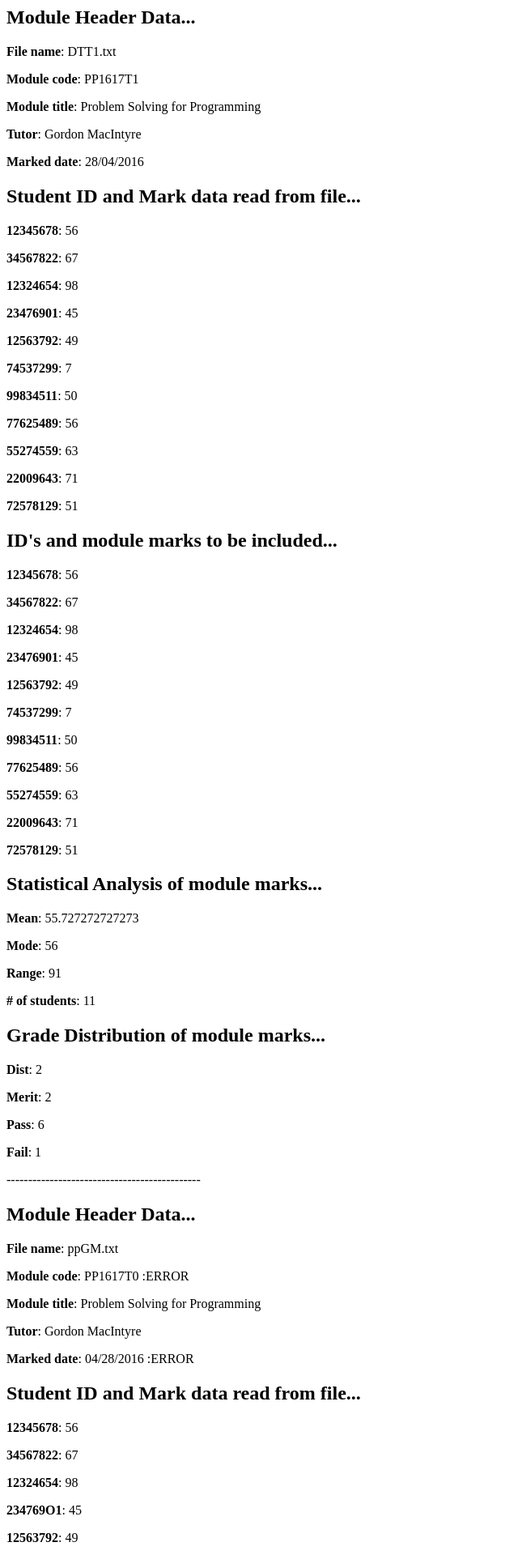
After one commit to gabits/birkbeck_assignments, a PHP site: page /includes/display_student_data.php in a window 1280 px wide. The commit adds this page. Shown: the top 1920 px of the page at 81% size, without its empty margins (0-640 px from the left). Run offline with PHP 8.4, Linux system fonts and the light colour scheme.

Commit message:
Finalise TMA, problem with circular dependencies

```diff
--- a/php-experiments/p1tma/data/DTT1.txt
+++ b/php-experiments/p1tma/data/DTT1.txt
@@ -1,4 +1,4 @@
-PP1617T0, Problem Solving for Programming, Gordon MacIntyre, 04/28/2016
+PP1617T1, Problem Solving for Programming, Gordon MacIntyre, 28/04/2016
 12345678, 56
 34567822, 67
 12324654, 98
--- a/php-experiments/p1tma/includes/files_processor.php
+++ b/php-experiments/p1tma/includes/display_student_data.php
@@ -1,10 +1,18 @@
 <?php
 
-// TODO: array has empty line
+include 'html_builder.php';
+
+
+define('DATA_DIRECTORY', __DIR__ . '/../data/');
+
+
+$data_files = get_data_files(DATA_DIRECTORY);
+foreach ($data_files as $file_name) {
+    build_and_display_html_from_file($file_name);
+};
 
 
 function get_data_files($data_dir) {
-
     // Check if we can get files from the given directory name
     if (is_dir($data_dir)) {
         $data_dir = opendir($data_dir);
--- /dev/null
+++ b/php-experiments/p1tma/includes/grades_calculation.php
@@ -0,0 +1,53 @@
+<?php
+
+require_once 'functions.php';
+
+
+function analyse_student_marks($valid_student_marks) {
+    $mean = mmmr($valid_student_marks, $output='mean');
+    $mode = mmmr($valid_student_marks, $output='mode');
+    $range = mmmr($valid_student_marks, $output='range');
+
+    // The amount of valid marks we have stored in the array will indicate
+    // how many students have been included in the mark calculations.
+    $number_of_students = count($valid_student_marks);
+
+    $statistical_analysis = array(
+        'Mean' => $mean,
+        'Mode' => $mode,
+        'Range' => $range,
+        '# of students' => $number_of_students,
+    );
+    return $statistical_analysis;
+};
+
+
+function calculate_grade_distribution($valid_student_marks) {
+    $distinction = 0;
+    $merit = 0;
+    $pass = 0;
+    $fail = 0;
+
+    foreach ($valid_student_marks as $mark) {
+        if ($mark >= 70) {
+            $distinction++;
+        } elseif ($mark >= 60) {
+            $merit++;
+        } elseif ($mark >= 40) {
+            $pass++;
+        } else {
+            $fail++;
+        };
+    };
+
+    $grade_distribution = array(
+        'Dist' => $distinction,
+        'Merit' => $merit,
+        'Pass' => $pass,
+        'Fail' => $fail,
+    );
+
+    return $grade_distribution;
+};
+
+?>
--- a/php-experiments/p1tma/includes/html_processor.php
+++ b/php-experiments/p1tma/includes/html_builder.php
@@ -1,20 +1,21 @@
 <?php
 
-require 'students_marks_for_module.php';
+require_once 'validators.php';
+require_once 'grades_calculation.php';
 
 
-function get_data_for_html($file_contents) {
+function get_data_for_html($file_name, $file_contents) {
     // Given an array $file_contents, process the data to get all
     // information that will be exposed on the template.
 
     // The first line from the file contents should be the header information
     $file_header = $file_contents[0];
     // And all other lines should involve student IDs and grades
-    $file_body = $file_contents[1];
+    $file_body = array_slice($file_contents, 1, count($file_contents));
 
     // First, generate and validate all data. The following logic retrieves 5
     // arrays with data for the HTML, then gather all in one major array
-    $module_header = get_module_header($file_header);
+    $module_header = get_module_header($file_name, $file_header);
     $raw_student_marks = get_student_marks($file_body);
     $valid_student_marks = validate_student_marks($raw_student_marks);
     $statistical_analysis = analyse_student_marks($valid_student_marks);
@@ -27,25 +28,18 @@ function get_data_for_html($file_contents) {
         'statistical_analysis' => $statistical_analysis,
         'grade_distribution' => $grade_distribution,
     );
+    return $html_data;
 };
 
 
-function build_and_display_html_from_file($data_file) {
+function build_and_display_html_from_file($file_name) {
     // Reads the file, validates the data and places it in the
     // HTML so we can display it to the user.
 
-    function display_data_from_array() {
-        echo "<p>";
-        foreach ($array_data as $key => $value) {
-            echo "<b>$key</b>: $value";
-        };
-        echo "</p>";
-    };
+    $file_path = DATA_DIRECTORY . "/$file_name";
 
-    $file_contents = get_file_contents($data_file);
-    $html_data = get_data_for_html($file_contents);
-
-    $number_of_students = $html_data['number_of_students'];
+    $file_contents = get_file_contents($file_path);
+    $html_data = get_data_for_html($file_name, $file_contents);
 
     echo "<section>";
 
--- /dev/null
+++ b/php-experiments/p1tma/includes/validators.php
@@ -0,0 +1,176 @@
+<?php
+
+define('TERM_TYPES', array('T1', 'T2', 'T3'));
+define('ERROR_PATTERN', ' :ERROR');
+define(
+    'MODULE_CODES',
+    array(
+        'PP' => 'Problem Solving for Programming',
+        'P1' => 'Web Programming using PHP',
+        'DT' => 'Introduction to Database Technology',
+    )
+);
+
+
+function clean_trailing_whitespaces_in_data_array($data_array) {
+    for ($index = 0; $index < count($data_array); $index++) {
+        $data_array[$index] = trim($data_array[$index]);
+    };
+    return $data_array;
+};
+
+
+function display_data_from_array($array_data) {
+    echo "<section>";
+    foreach ($array_data as $key => $value) {
+        echo "<p><b>$key</b>: $value</p>";
+    };
+    echo "</section>";
+};
+
+
+function validate_marked_date($marked_date) {
+    $error = $marked_date . ERROR_PATTERN;
+
+    if ($marked_date == '') {
+        $marked_date = $error;
+    } elseif (!strpbrk($marked_date, "/")) {
+        // There is no slash on the marked date
+        $marked_date = $error;
+    } else {
+        $date = explode("/", $marked_date);
+
+        $day = (int)$date[0];
+        $month = (int)$date[1];
+        $year = (int)$date[2];
+
+        if ($day < 0 or $day > 31 or $month < 0 or $month > 12 or $year < 0) {
+            $marked_date = $error;
+        };
+    };
+    return $marked_date;
+};
+
+
+function validate_module_title($module_title, $module_code) {
+    $is_registered = false;
+
+    $code_ending_str = substr($module_code, -1, -8);
+    if ($code_ending_str == ERROR_PATTERN) {
+        $is_registered = false;
+    } else {
+        foreach (MODULE_CODES as $registered_code => $registered_title) {
+            if (MODULE_CODES[$registered_code] == $module_title) {
+                $is_registered = true;
+            };
+        };
+    };
+
+    if (!$is_registered) {
+        $module_title = $module_title . ERROR_PATTERN;
+    };
+    return $module_title;
+};
+
+
+function validate_module_code($module_code) {
+    $error = $module_code . ERROR_PATTERN;
+
+    if (strlen($module_code) != 8) {
+        // The module code does not have the expected size
+        $module_code = $error;
+    };
+
+    $module_code = strtoupper($module_code);
+    $starting_module_code = substr($module_code, 0, 2);
+    $term_type = substr($module_code, 6, 2);
+    $module_year = substr($module_code, 2, 4);
+
+    if (!array_key_exists($starting_module_code, MODULE_CODES)) {
+        // The module code is not registered
+        $module_code = $error;
+    } elseif (!ctype_digit($module_year)) {
+        // The 4 middle digits are not a year
+        $module_code = $error;
+    } elseif (!in_array($term_type, TERM_TYPES)) {
+        // The last two digitis are not term types
+        $module_code = $error;
+    };
+    return $module_code;
+};
+
+
+function validate_module_tutor($module_tutor) {
+    if ($module_tutor == '') {
+        $module_tutor = $module_tutor . ERROR_PATTERN;
+    };
+    return $module_tutor;
+};
+
+
+function get_module_header($file_name, $module_header) {
+    // The module headers follow this structure and order:
+    //
+    // File name: <file_name>
+    // Module code: <module_code>
+    // Module title: <module_title>
+    // Tutor: <tutor>
+    // Marked date: <dd/mm/yyyy>
+
+    $headers = explode(",", $module_header);
+    $headers = clean_trailing_whitespaces_in_data_array($headers);
+
+    $module_code = validate_module_code($headers[0]);
+    $module_title = validate_module_title($headers[1], $module_code);
+    $tutor = validate_module_tutor($headers[2]);
+    $marked_date = validate_marked_date($headers[3]);
+
+    $validated_module_header = array(
+        'File name' => $file_name,
+        'Module code' => $module_code,
+        'Module title' => $module_title,
+        'Tutor' => $tutor,
+        'Marked date' => $marked_date,
+    );
+    return $validated_module_header;
+};
+
+
+function get_student_marks($file_body) {
+    // Returns an array with the data retrieved, where the keys represent
+    // the student IDs and the values indicate their marks.
+    $student_marks = array();
+    foreach ($file_body as $line) {
+        // Split the line by comma and store each value as an element of an array
+        $student_info = explode(",", $line);
+        // Clean the data stored in this array to make sure whitespaces will not
+        // affect further calculations
+        $student_info = clean_trailing_whitespaces_in_data_array($student_info);
+        $student_id = $student_info[0];
+        $mark = $student_info[1];
+        $student_marks[$student_id] = $mark;
+    };
+    return $student_marks;
+};
+
+
+function validate_student_marks($raw_student_marks) {
+    // Copy the data to a new array
+
+    $valid_student_marks = array();
+    foreach ($raw_student_marks as $student_id => $mark) {
+        if (strlen($student_id) != 8 or !ctype_digit($student_id)) {
+            // If the student ID is not composed of 8 digits or if they are not all numeric
+            $raw_student_marks[$student_id] = $mark . "Incorrect student ID: not included";
+        } elseif ((int)$mark < 0 or (int)$mark > 100 or !ctype_digit($mark)) {
+            // If the mark is not between 0 and 100 or if it is not entirely numeric
+            $raw_student_marks[$student_id] = $mark . "Incorrect mark: not included";
+        } else {
+            // The student id and mark is correct so we can copy it to the array for valid data
+            $valid_student_marks[$student_id] = $mark;
+        };
+    };
+    return $valid_student_marks;
+};
+
+?>
--- a/php-experiments/p1tma/index.php
+++ b/php-experiments/p1tma/index.php
@@ -1,7 +1,7 @@
 <?php
 
-include 'includes/header.php';
-include 'includes/modules_marks.php';
-include 'includes/footer.php';
+include 'includes/html/header.php';
+include 'includes/display_student_data.php';
+include 'includes/html/footer.php';
 
 ?>
```
Also changed, not shown: php-experiments/p1tma/includes/modules_marks.php (deleted, +0 -14 lines), php-experiments/p1tma/includes/students_marks_for_module.php (deleted, +0 -191 lines), php-experiments/p1tma/includes/html/footer.php (renamed from php-experiments/p1tma/includes/footer.php), php-experiments/p1tma/includes/html/header.php (renamed from php-experiments/p1tma/includes/header.php).
